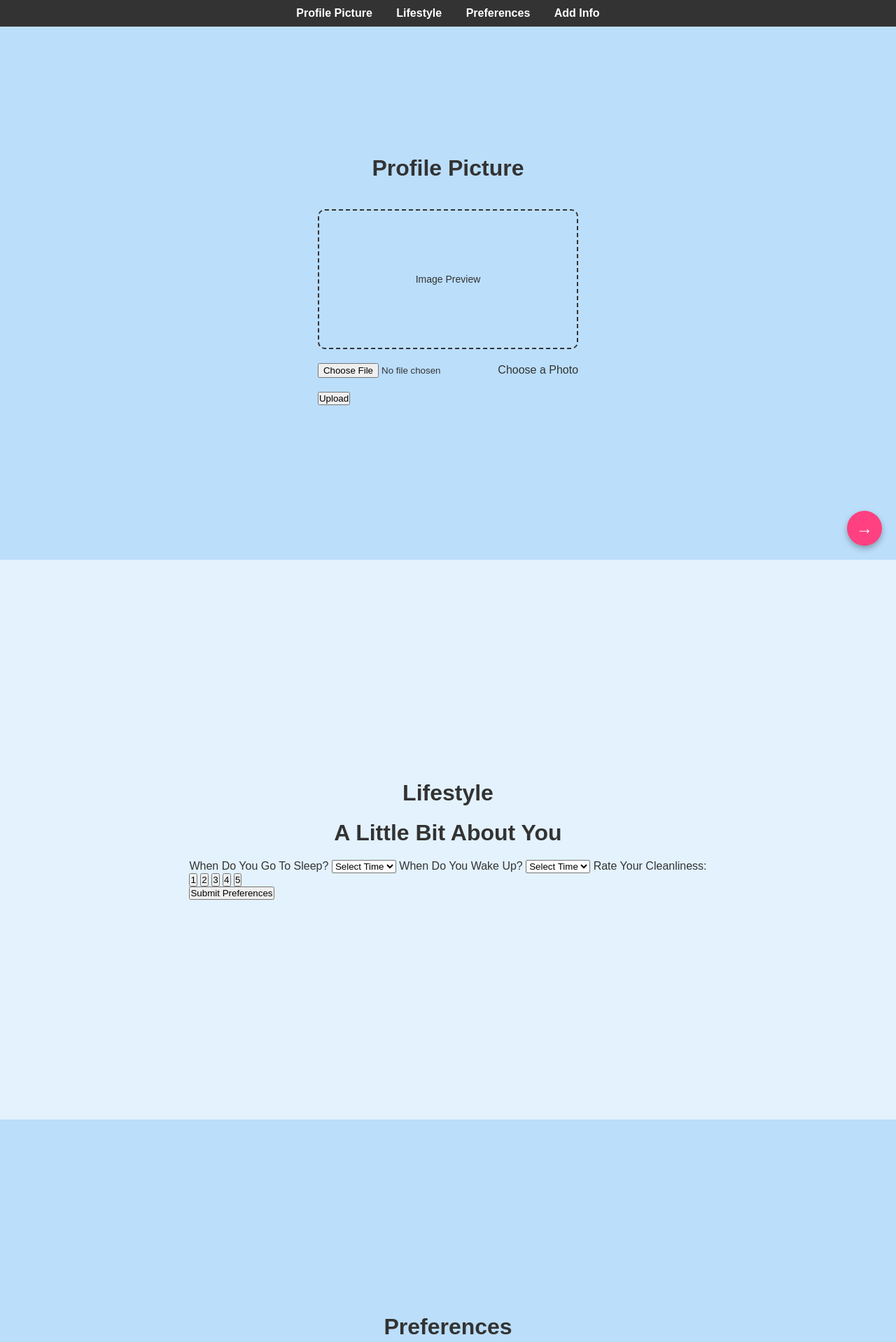
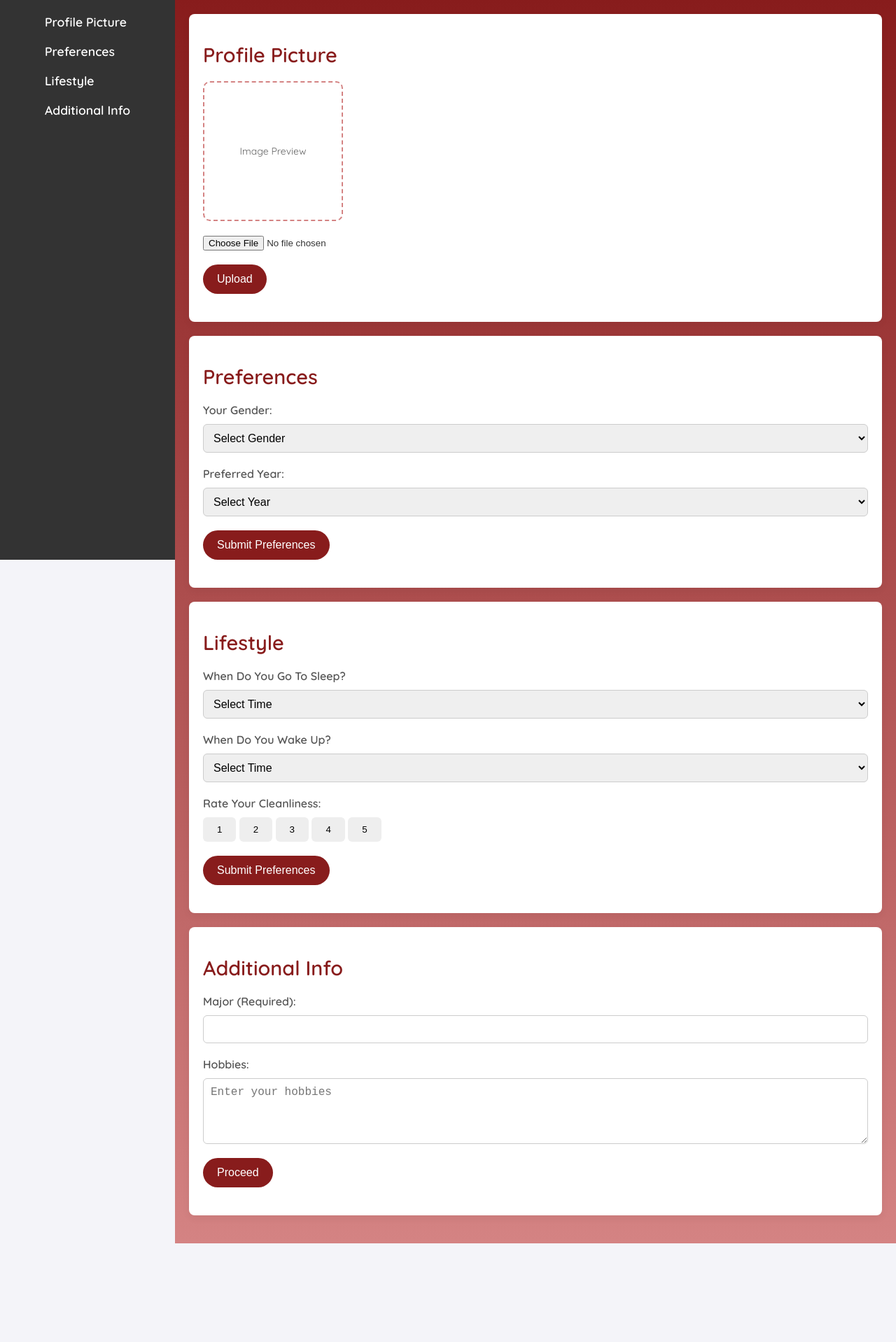
Before and after one commit to YP610/Roommate-Tinder, a website: page edit.html in a window 1280 px wide. Shown: the top 1918 px of the page at 70% size. After the commit the page ends 1777 px from the top, so only its background shows below. Drawn offline with Linux system fonts and the light colour scheme.

Commit message:
Add files via upload

```diff
--- a/edit.html
+++ b/edit.html
@@ -2,180 +2,78 @@
 <html lang="en">
 <head>
   <meta charset="UTF-8">
- <meta name="viewport" content="width=device-width, initial-scale=1.0">
- <title>Scrolling Page with Images and Button</title>
- <style>
-   /* Reset default margin and padding */
-   * {
-     margin: 0;
-     padding: 0;
-     box-sizing: border-box;
-   }
+  <meta name="viewport" content="width=device-width, initial-scale=1">
+  <title>Edit Profile Page</title>
 
+  <!-- Google Fonts -->
+  <link href="https://fonts.googleapis.com/css2?family=Quicksand:wght@400;600&family=Roboto:wght@400;500&display=swap" rel="stylesheet">
 
-   body {
-     font-family: Arial, sans-serif;
-     background-color: #f4f4f9;
-     color: #333;
-     scroll-behavior: smooth; /* Enables smooth scrolling */
-   }
-
-
-   header {
-     position: fixed;
-     top: 0;
-     width: 100%;
-     background-color: #333;
-     color: white;
-     padding: 10px;
-     text-align: center;
-     z-index: 1000;
-   }
-
-
-   header nav a {
-     margin: 0 15px;
-     color: white;
-     text-decoration: none;
-     font-weight: bold;
-   }
-
-
-   header nav a:hover {
-     text-decoration: underline;
-   }
-
-
-   .section {
-     height: 100vh;
-     padding: 100px 20px;
-     display: flex;
-     flex-direction: column;
-     align-items: center;
-     justify-content: center;
-     scroll-snap-align: start;
-   }
-
-
-   .section:nth-child(odd) {
-     background-color: #e3f2fd;
-   }
-
-
-   .section:nth-child(even) {
-     background-color: #bbdefb;
-   }
-
-
-   h2 {
-     margin-bottom: 20px;
-     font-size: 2em;
-   }
-
-
-   p {
-     max-width: 600px;
-     text-align: center;
-     font-size: 1.2em;
-   }
-
-
-   /* Image styling */
-   img {
-     max-width: 100%;
-     height: auto;
-     border-radius: 8px;
-     margin-top: 20px;
-     box-shadow: 0 4px 8px rgba(0, 0, 0, 0.1);
-   }
-
-
-   /* Floating Button styling */
-   .floating-button {
-     position: fixed;
-     bottom: 20px;
-     right: 20px;
-     width: 50px;
-     height: 50px;
-     background-color: #ff4081;
-     color: white;
-     border: none;
-     border-radius: 50%;
-     font-size: 24px;
-     display: flex;
-     align-items: center;
-     justify-content: center;
-     box-shadow: 0 4px 8px rgba(0, 0, 0, 0.3);
-     cursor: pointer;
-     transition: background-color 0.3s;
-     z-index: 1000;
-   }
-
-
-   .floating-button:hover {
-     background-color: #e91e63;
-   }
-   .image-preview {
-    width: 100%;
-    height: 200px;
-    margin-bottom: 20px;
-    border: 2px dashed #333;
-    display: flex;
-    align-items: center;
-    justify-content: center;
-    color: #333;
-    font-size: 14px;
-    position: relative;
-    overflow: hidden;
-    border-radius: 10px;
-   }
-    .file-input {
-    margin-bottom: 20px;
-    position: relative;
-}
- </style>
+  <!-- External CSS -->
+  <link rel="stylesheet" href="edit.css">
 </head>
 <body>
- <header>
+
+  <!-- Sidebar Navigation -->
+  <aside class="sidebar">
     <nav>
       <a href="#section1">Profile Picture</a>
+      <a href="#section3">Preferences</a>
       <a href="#section2">Lifestyle</a>
-     <a href="#section3">Preferences</a>
-     <a href="#section4">Add Info</a>
+      <a href="#section4">Additional Info</a>
     </nav>
- </header>
+  </aside>
 
+  <!-- Main Content Area -->
+  <main class="content">
 
- <div id="section1" class="section">
+    <!-- Profile Picture Section -->
+    <section id="section1" class="section">
       <h2>Profile Picture</h2>
-   <div class="container">
-    <div class="upload-box">
-        <h2></h2>
+      <div class="upload-container">
         <form id="uploadForm" enctype="multipart/form-data">
           <div class="image-preview" id="imagePreview">
             <span class="image-preview__default-text">Image Preview</span>
           </div>
           <div class="file-input">
+            <label for="profileImage"></label>
             <input type="file" id="profileImage" accept="image/*" required>
-                <label for="profileImage">Choose a Photo</label>
           </div>
-            <button type="submit">Upload</button>
+          <button type="submit" class="upload-btn">Upload</button>
         </form>
       </div>
-</div>
-<script src="script.js"></script>
+    </section>
+    <section id="section3" class="section">
+      <h2>Preferences</h2>
+      <form id="preferencesForm">
+        <div class="form-group">
+          <label for="gender">Your Gender:</label>
+          <select id="gender" name="gender" required>
+            <option value="">Select Gender</option>
+            <option value="M">Male</option>
+            <option value="F">Female</option>
+          </select>
         </div>
 
+        <div class="form-group">
+          <label for="year">Preferred Year:</label>
+          <select id="year" name="year" required>
+            <option value="">Select Year</option>
+            <option value="Freshman">Freshman</option>
+            <option value="Sophomore">Sophomore</option>
+          </select>
+        </div>
 
- <div id="section2" class="section">
+        <button type="submit" class="submit-btn">Submit Preferences</button>
+      </form>
+    </section>
+    <!-- Lifestyle Section -->
+    <section id="section2" class="section">
       <h2>Lifestyle</h2>
-   <h2 style="text-align: center;">A Little Bit About You</h2>
-    <form id="preferencesForm" action="add_info.html" method="GET">
-      <!-- Sleep Schedule Start Time -->
+      <form id="lifestyleForm">
+        <div class="form-group">
           <label for="sleepStart">When Do You Go To Sleep?</label>
           <select id="sleepStart" name="sleepStart" required>
             <option value="">Select Time</option>
-        <!-- Options from 6 PM to 12 PM -->
             <option value="21:00">9:00 PM</option>
             <option value="22:00">10:00 PM</option>
             <option value="23:00">11:00 PM</option>
@@ -184,13 +82,14 @@
             <option value="2:00">2:00 AM</option>
             <option value="3:00">3:00 AM</option>
             <option value="4:00">4:00 AM</option>
+            <option value="5:00">5:00 AM</option>
           </select>
+        </div>
 
-      <!-- Sleep Schedule End Time -->
+        <div class="form-group">
           <label for="wakeTime">When Do You Wake Up?</label>
           <select id="wakeTime" name="wakeTime" required>
             <option value="">Select Time</option>
-        <!-- Options from 6 AM to 12 PM -->
             <option value="6:00">6:00 AM</option>
             <option value="7:00">7:00 AM</option>
             <option value="8:00">8:00 AM</option>
@@ -198,10 +97,10 @@
             <option value="10:00">10:00 AM</option>
             <option value="11:00">11:00 AM</option>
             <option value="12:00">12:00 PM</option>
-        <option value="1:00">1:00 PM</option>
           </select>
+        </div>
 
-      <!-- Cleanliness Scale -->
+        <div class="form-group">
           <label>Rate Your Cleanliness:</label>
           <div class="cleanliness-scale" id="cleanlinessScale">
             <button type="button" data-value="1">1</button>
@@ -210,98 +109,34 @@
             <button type="button" data-value="4">4</button>
             <button type="button" data-value="5">5</button>
           </div>
-
-
-
-      <!-- Submit Button -->
-      <input type="submit" value="Submit Preferences">
+          <input type="hidden" id="cleanliness" name="cleanliness" required>
         </div>
 
+        <button type="submit" class="submit-btn">Submit Preferences</button>
+      </form>
+    </section>
 
- <div id="section3" class="section">
-   <h2>Preferences</h2>
-   <h2 style="text-align: center;">A Little Bit About You</h2>
-    <form id="preferencesForm" action="lifestyle.html" method="GET">
-      <!-- Gender Preference -->
-      <label for="gender">Your Gender:</label>
-      <select id="gender" name="gender" required>
-        <option value="">Select Gender</option>
-        <option value="M">Male</option>
-        <option value="F">Female</option>
-      </select>
-
-      <!-- Year Preference -->
-      <label for="year">Preferred Year:</label>
-      <select id="year" name="year" required>
-        <option value="">Select Year</option>
-        <option value="Freshman">Freshman</option>
-        <option value="Sophomore">Sophomore</option>
-        <option value="Junior">Junior</option>
-        <option value="Senior">Senior</option>
-      </select>
-
-      <!-- Preferred Residence Hall -->
-      <label for="residenceArea">Preferred Residence Area:</label>
-      <select id="residenceArea" name="residenceArea" required>
-        <option value="">Select Residence Area</option>
-        <option value="Southwest">Southwest</option>
-        <option value="Central">Central</option>
-        <option value="Orchard Hill">Orchard Hill</option>
-        <option value="Northeast">Northeast</option>
-        <option value="Honors">Honors Housing</option>
-      </select>
-
-      <!-- Submit Button -->
-      <input type="submit" value="Submit Preferences">
- </div>
- <div id="section4" class="section">
+    <!-- Additional Info Section -->
+    <section id="section4" class="section">
       <h2>Additional Info</h2>
-  <div class="form-container">
-    <h2>Roommate Preferences</h2>
-    <form id="preferencesForm" action="home.html" method="GET">
-      <!-- Major (Required) -->
+      <form id="additionalInfoForm">
+        <div class="form-group">
           <label for="major">Major (Required):</label>
           <input type="text" id="major" name="major" required>
+        </div>
 
-      <!-- Hobbies (Optional) -->
+        <div class="form-group">
           <label for="hobbies">Hobbies:</label>
           <textarea id="hobbies" name="hobbies" rows="4" placeholder="Enter your hobbies"></textarea>
+        </div>
 
-      <!-- Submit Button -->
-      <input type="submit" value="Proceed">
+        <button type="submit" class="submit-btn">Proceed</button>
       </form>
-  </div>
-</div>
-<script src="script.js"></script>
-</div>
- <!-- Floating Button that navigates to another page -->
- <button class="floating-button" onclick="navigateToPage()">→</button>
+    </section>
 
+  </main>
 
- <script>
-   // JavaScript for smooth scrolling to sections
-   document.addEventListener("DOMContentLoaded", () => {
-     const links = document.querySelectorAll("header nav a");
-
-
-     links.forEach(link => {
-       link.addEventListener("click", (event) => {
-         event.preventDefault();
-         const targetId = link.getAttribute("href").substring(1);
-         const targetSection = document.getElementById(targetId);
-
-
-         // Scroll smoothly to the target section
-         targetSection.scrollIntoView({ behavior: "smooth" });
-       });
-     });
-   });
-
-
-   // Function to navigate to another page
-   function navigateToPage() {
-     window.location.href = "profile.html"; // Replace with your target page URL
-   }
- </script>
+  <!-- JavaScript -->
+  <script src="edit.js"></script>
 </body>
 </html>
```
Lines whose indentation alone changed are shown as unchanged.
